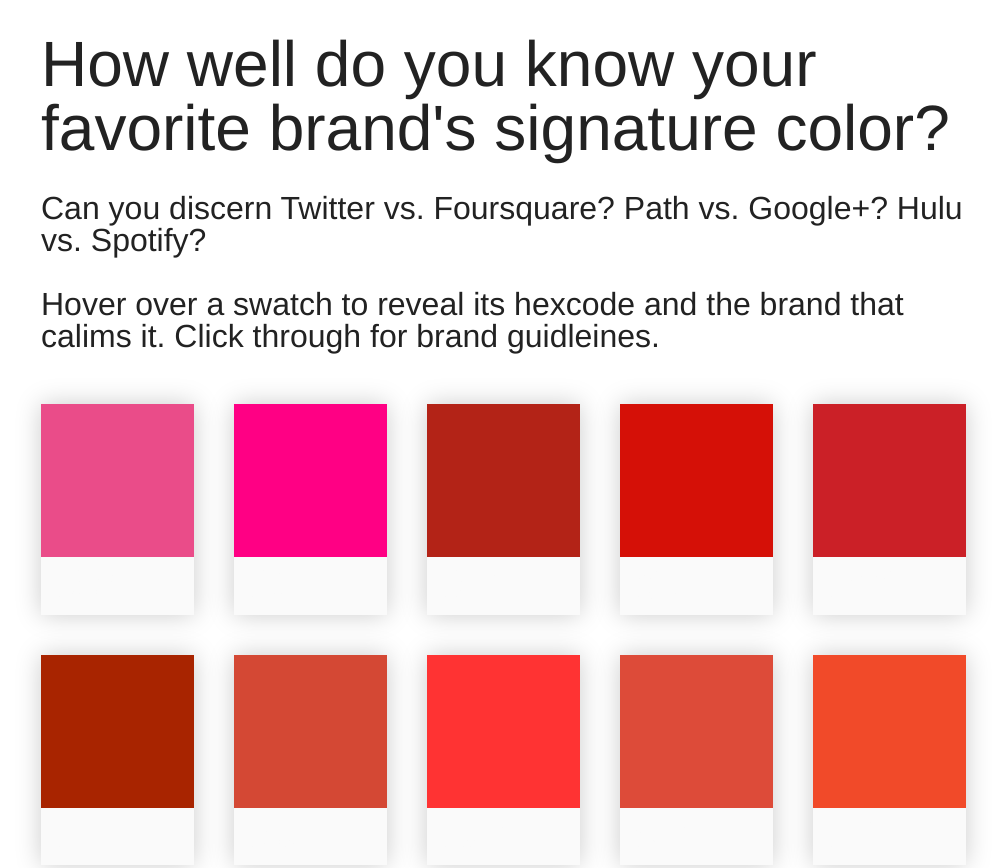
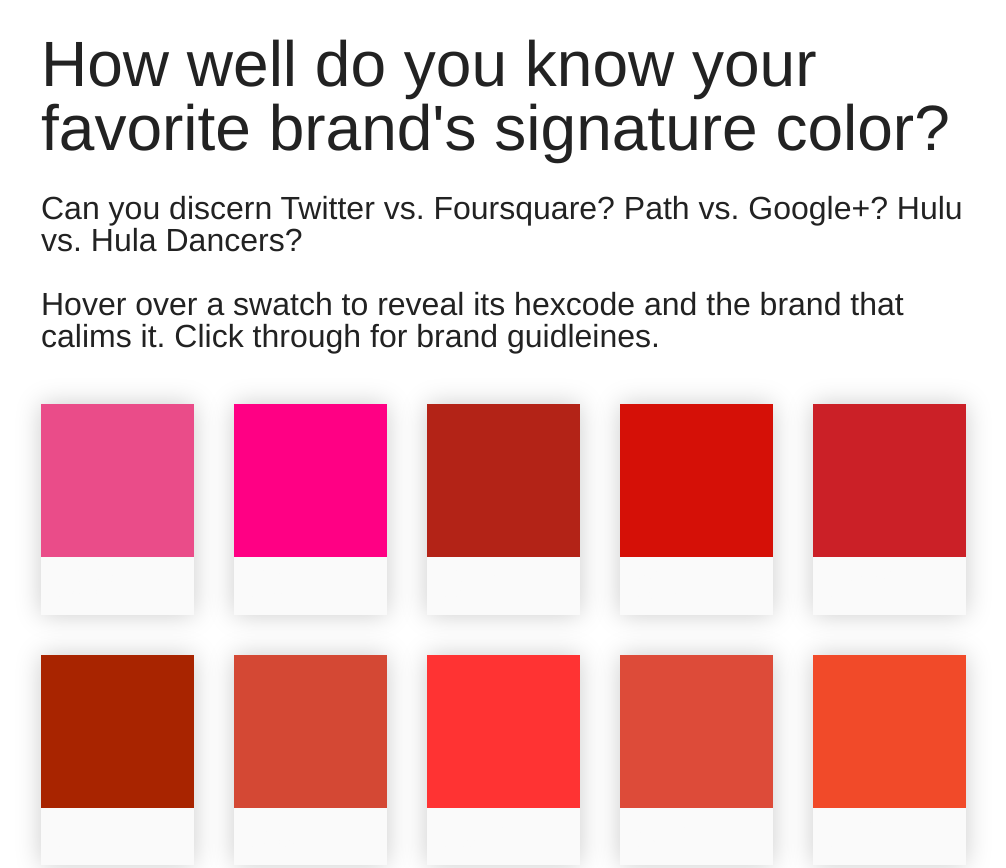
Before and after one commit to heyneff/brand-colors, a plain HTML site: page index.html in a window 1280 px wide. Shown: the top 868 px of the page, without its empty margins (134-1140 px from the left). Drawn offline with Linux system fonts and the light colour scheme.

Commit message:
I made a change - Can you spot it?
Hint: Think Maui Wowie!

```diff
--- a/index.html
+++ b/index.html
@@ -20,7 +20,7 @@
 	<div class="row">
 		<div class="12 columns">
 			<h1>How well do you know your favorite brand's signature color?</h1>
-			<h2>Can you discern Twitter vs. Foursquare? Path vs. Google+? Hulu vs. Spotify?</h2>
+			<h2>Can you discern Twitter vs. Foursquare? Path vs. Google+? Hulu vs. Hula Dancers?</h2>
 			<h2>Hover over a swatch to reveal its hexcode and the brand that calims it. Click through for brand guidleines.</h2>
 			<ul>
 				<li>
```
